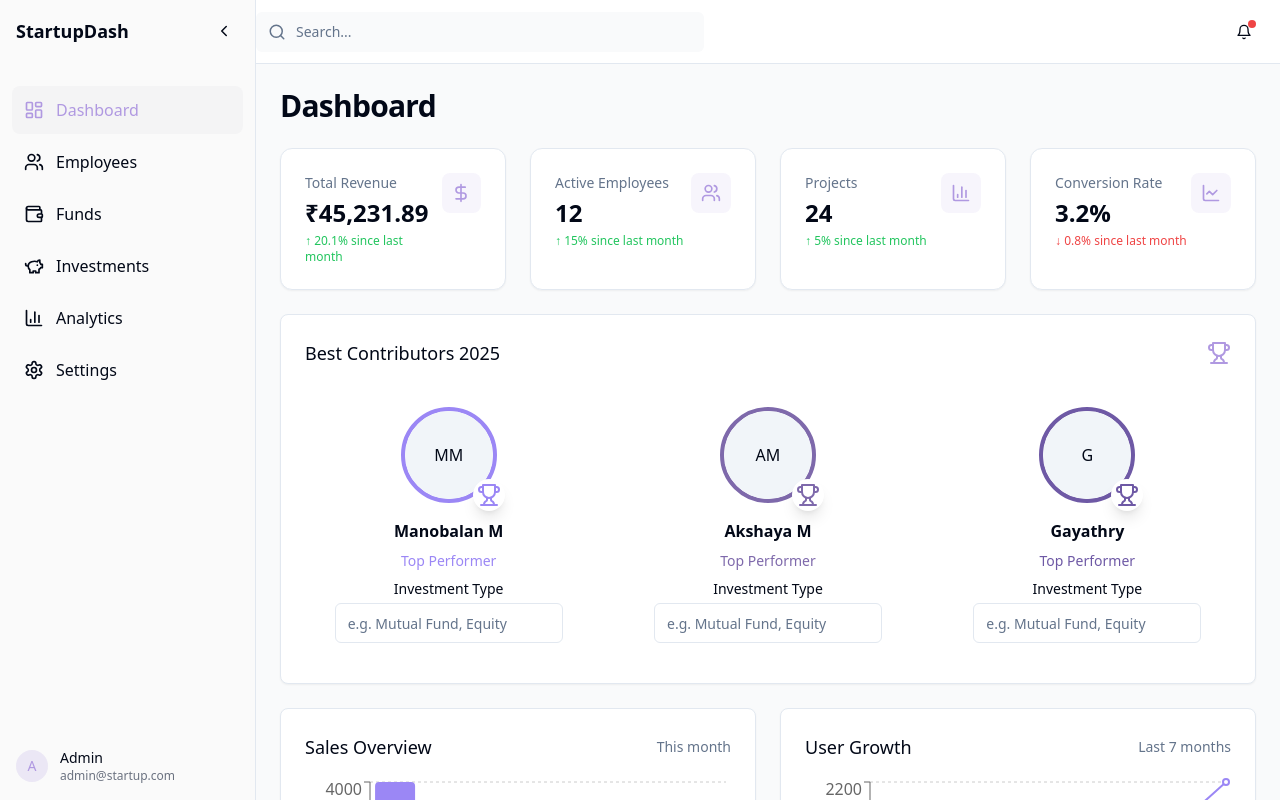
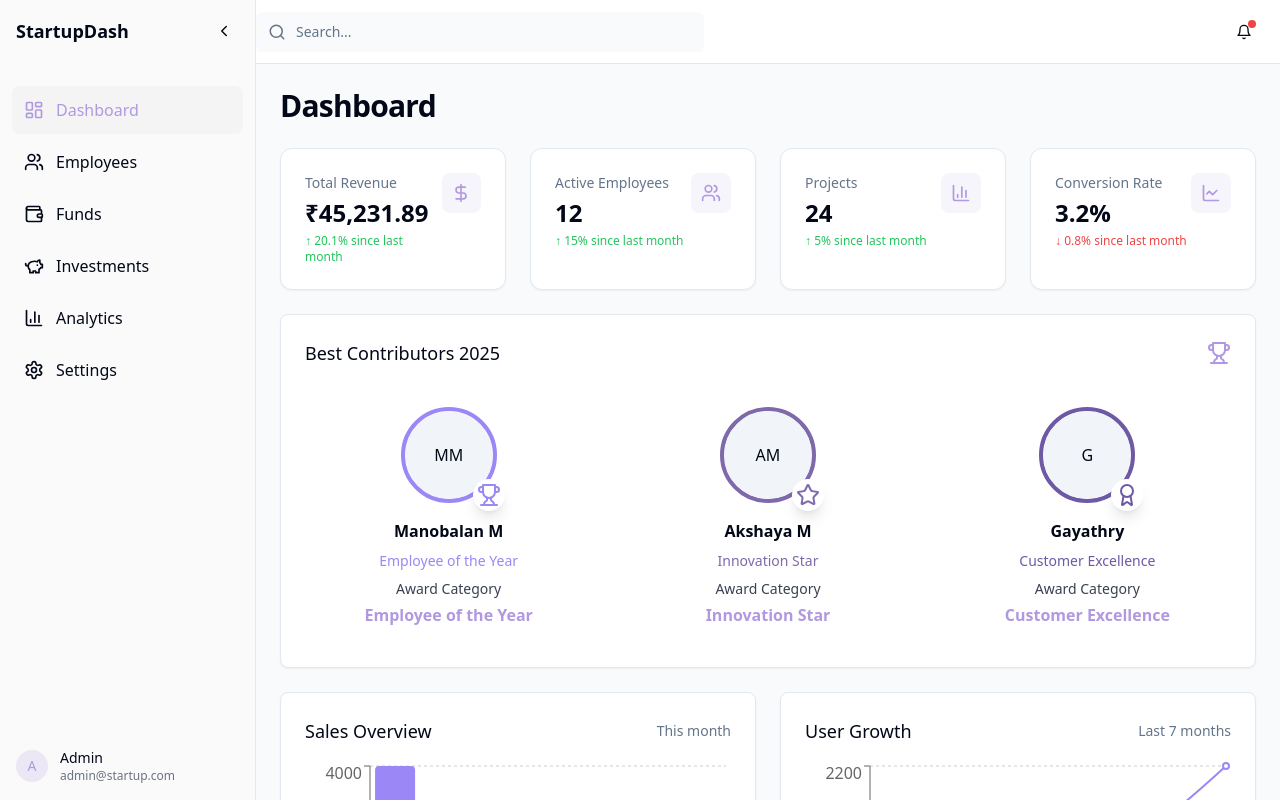
Before and after one commit to manobalan-08/phoenix-dashboard-alpha, a React (Vite) app: page / in a window 1280 px wide. Built offline with nearby package versions, Linux system fonts and the light colour scheme.

Commit message:
Refactor: Remove investment type field and add default awards

```diff
--- a/src/components/dashboard/BestContributorForm.tsx
+++ b/src/components/dashboard/BestContributorForm.tsx
@@ -1,27 +1,17 @@
 
 import React from "react";
-import { Input } from "@/components/ui/input";
 
-interface ContributorInvestmentProps {
-  investmentType: string;
-  onInvestmentTypeChange: (value: string) => void;
+interface BestContributorAwardProps {
+  award: string;
 }
 
-export const BestContributorForm: React.FC<ContributorInvestmentProps> = ({
-  investmentType,
-  onInvestmentTypeChange,
-}) => {
+export const BestContributorForm: React.FC<BestContributorAwardProps> = ({ award }) => {
   return (
     <div className="mt-2">
-      <label className="block text-sm mb-1 font-medium">
-        Investment Type
+      <label className="block text-sm mb-1 font-medium text-gray-700">
+        Award Category
       </label>
-      <Input
-        placeholder="e.g. Mutual Fund, Equity"
-        value={investmentType}
-        onChange={(e) => onInvestmentTypeChange(e.target.value)}
-        className="w-full"
-      />
+      <div className="text-base font-semibold text-primary">{award}</div>
     </div>
   );
 };
--- a/src/pages/Dashboard.tsx
+++ b/src/pages/Dashboard.tsx
@@ -26,7 +26,7 @@ import {
   Cell,
 } from "recharts";
 import { BestContributorForm } from "@/components/dashboard/BestContributorForm";
-import React, { useState } from "react";
+import React from "react";
 
 // List of your employees (from Employees page)
 const employeeList = [
@@ -75,39 +75,29 @@ const COLORS = ["#9b87f5", "#7E69AB", "#6E59A5"];
 
 const bestContributors = [
   {
-    name: "Sarah Chen",
-    image: "https://images.unsplash.com/photo-1501286353178-1ec871a6aa38",
+    name: "Manobalan M",
     award: "Employee of the Year",
-    description: "Outstanding leadership and innovation",
     icon: Trophy,
     color: "#9b87f5"
   },
   {
-    name: "Michael Ross",
-    image: "https://images.unsplash.com/photo-1535268647677-300dbf3d78d1",
+    name: "Akshaya M",
     award: "Innovation Star",
-    description: "Exceptional project deliveries",
     icon: Star,
     color: "#7E69AB"
   },
   {
-    name: "Lisa Thompson",
-    image: "https://images.unsplash.com/photo-1487252665478-49b61b47f302",
+    name: "Gayathry",
     award: "Customer Excellence",
-    description: "Outstanding client satisfaction",
     icon: Award,
     color: "#6E59A5"
   }
 ];
 
 export default function Dashboard() {
-  // Manage investment type input for each contributor
-  const [investmentTypes, setInvestmentTypes] = useState<{[name: string]: string}>({});
+  // Only show top 3 contributors
+  const topContributors = bestContributors;
 
-  // Show top 3 best contributors, rest can be omitted for now
-  const topContributors = employeeList.slice(0, 3);
-
-  // You may adapt the original "bestContributors" UI to just take employee names
   const colors = ["#9b87f5", "#7E69AB", "#6E59A5"];
 
   return (
@@ -148,32 +138,27 @@ export default function Dashboard() {
             <Trophy className="h-6 w-6 text-primary" />
           </div>
           <div className="grid grid-cols-1 md:grid-cols-3 gap-8">
-            {topContributors.map((name, idx) => (
+            {topContributors.map((contributor, idx) => (
               <div
-                key={name}
+                key={contributor.name}
                 className="flex flex-col items-center text-center space-y-4 p-4 rounded-lg hover:bg-accent transition-colors"
               >
                 <div className="relative">
-                  <Avatar className="h-24 w-24 border-4" style={{ borderColor: colors[idx % colors.length] }}>
+                  <Avatar className="h-24 w-24 border-4" style={{ borderColor: contributor.color }}>
                     <AvatarFallback>
-                      {name.split(' ').map(n => n[0]).join('')}
+                      {contributor.name.split(' ').map(n => n[0]).join('')}
                     </AvatarFallback>
                   </Avatar>
                   <div className="absolute -bottom-2 -right-2 bg-white rounded-full p-1 shadow-lg">
-                    <Trophy className="h-6 w-6" style={{ color: colors[idx % colors.length] }} />
+                    <contributor.icon className="h-6 w-6" style={{ color: contributor.color }} />
                   </div>
                 </div>
                 <div className="space-y-2">
-                  <h4 className="font-semibold">{name}</h4>
-                  <p className="text-sm font-medium text-primary" style={{ color: colors[idx % colors.length] }}>
-                    Top Performer
+                  <h4 className="font-semibold">{contributor.name}</h4>
+                  <p className="text-sm font-medium text-primary" style={{ color: contributor.color }}>
+                    {contributor.award}
                   </p>
-                  <BestContributorForm
-                    investmentType={investmentTypes[name] || ""}
-                    onInvestmentTypeChange={t =>
-                      setInvestmentTypes(types => ({ ...types, [name]: t }))
-                    }
-                  />
+                  <BestContributorForm award={contributor.award} />
                 </div>
               </div>
             ))}
```
